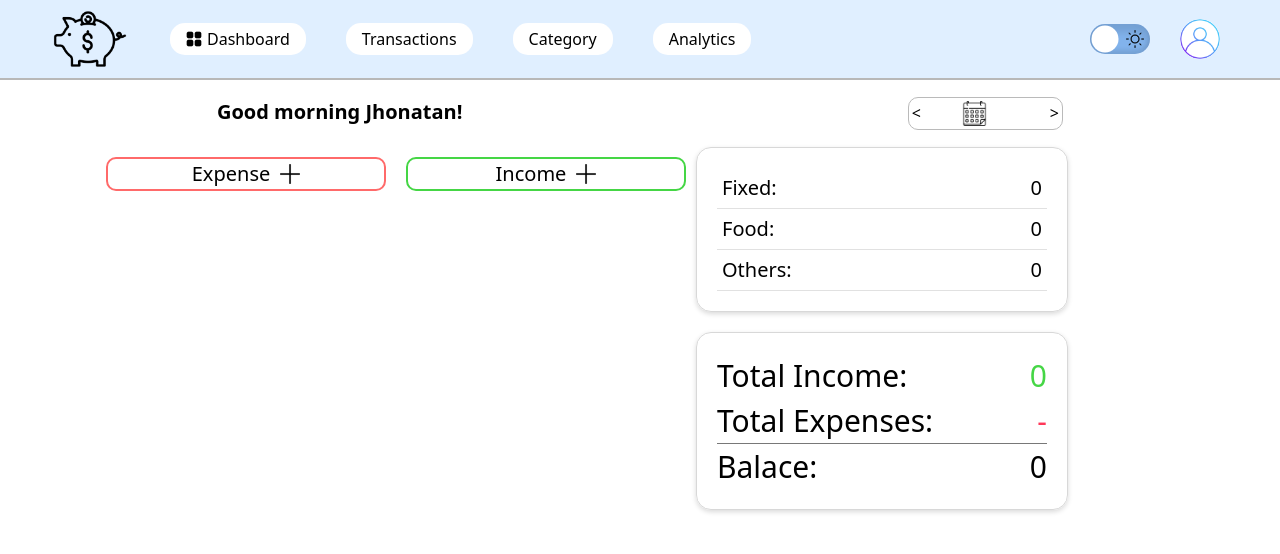
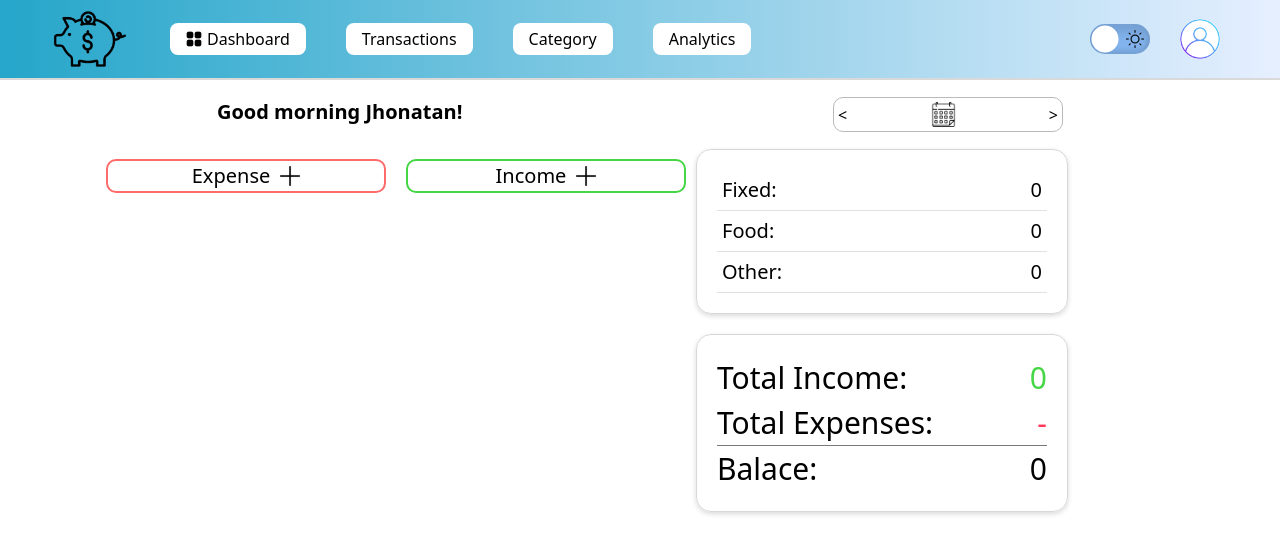
Before and after one commit to jhonatanIto/ExpenseTracker, a React (Vite) app: page / in a window 1280 px wide. Shown: the top 554 px of the page. Built offline with nearby package versions, Linux system fonts and the light colour scheme; no server answers.

Commit message:
images fixed

```diff
--- a/src/App.css
+++ b/src/App.css
@@ -9,8 +9,8 @@
   display: flex;
   align-items: center;
   justify-content: space-between;
-  background-color: #e0efff;
-  border-bottom: 2px solid #b8b8b8;
+  background: linear-gradient(90deg, #25a6ca, #e6efff);
+  border-bottom: 2px solid #d9d9d9;
   height: 80px;
   width: 100%;
 }
@@ -29,7 +29,7 @@
   align-items: center;
   padding: 16px;
   background-color: white;
-  border-radius: 15px;
+  border-radius: 8px;
   height: 20px;
   margin-left: 40px;
   cursor: pointer;
@@ -128,14 +128,19 @@
 }
 .calendarDiv {
   display: flex;
+  justify-content: space-between;
   border: 1px solid rgb(186, 186, 186);
-  padding: 3px;
+  padding: 4px;
+  cursor: default;
   border-radius: 10px;
-  cursor: pointer;
   margin-right: 200px;
+  width: 230px;
 }
 .calendar {
   width: 25px;
+}
+.calendarArrow {
+  cursor: pointer;
 }
 .main {
   display: flex;
@@ -240,6 +245,7 @@
   justify-content: space-around;
   margin-top: 20px;
   width: 200px;
+  position: relative;
 }
 
 .select {
@@ -249,10 +255,11 @@
   cursor: pointer;
 }
 .selectInfo {
-  border-bottom: 1px solid black;
   width: 70px;
   padding: 2px;
   cursor: pointer;
+  position: absolute;
+  right: 178px;
 }
 .buttons {
   border: 1px solid black;
@@ -359,3 +366,11 @@
   padding: 5px;
   border-bottom: 1px solid rgb(225, 225, 225);
 }
+.filterExpense {
+  cursor: pointer;
+  transition: 0.3s;
+}
+
+.filterExpense:hover {
+  color: red;
+}
--- a/src/App.jsx
+++ b/src/App.jsx
@@ -7,6 +7,7 @@ import Calendar from "./components/Calendar";
 import CardInfo from "./components/CardInfo";
 
 function App() {
+  const [month, setMonth] = useState();
   const [cards, setCards] = useState([]);
   const [expenseIncome, setExpenseIncome] = useState("Expense");
   const [modalDisplay, setModalDisplay] = useState("none");
@@ -28,6 +29,7 @@ function App() {
   const [type, setType] = useState("Fixed");
   const [today, setToday] = useState("");
   const [date, setDate] = useState("");
+  const [display, setDisplay] = useState("All");
 
   function closeModal(e) {
     if (e.target.id === "modalBody" || e.target.id === "save") {
@@ -74,9 +76,12 @@ function App() {
 
   return (
     <>
-      <Header />
-      <Calendar today={today} />
+      <Header setDisplay={setDisplay} />
+      <Calendar today={today} month={month} setMonth={setMonth} />
       <Main
+        setDisplay={setDisplay}
+        display={display}
+        setExpenseIncome={setExpenseIncome}
         setType={setType}
         setDate={setDate}
         setEditType={setEditType}
@@ -95,6 +100,7 @@ function App() {
         setModalDisplay={setModalDisplay}
       />
       <Modal
+        expenseIncome={expenseIncome}
         setCurrency={setCurrency}
         setType={setType}
         setAmount={setAmount}
@@ -105,7 +111,6 @@ function App() {
         name={name}
         cards={cards}
         setCards={setCards}
-        expenseIncome={expenseIncome}
         closeModal={closeModal}
         modalDisplay={modalDisplay}
         saveData={saveData}
@@ -114,6 +119,7 @@ function App() {
         today={today}
       />
       <CardInfo
+        expenseIncome={expenseIncome}
         date={date}
         setCardInfoModal={setCardInfoModal}
         setEditType={setEditType}
--- a/src/components/AddContainer.jsx
+++ b/src/components/AddContainer.jsx
@@ -1,4 +1,5 @@
 import Cards from "./Cards";
+import plus from "../assets/plus (1).png";
 
 export default function AddContainer(props) {
   const {
@@ -16,7 +17,9 @@ export default function AddContainer(props) {
     setEditCurrency,
     setEditType,
     setDate,
+    setExpenseIncome,
     setType,
+    display,
   } = props;
 
   return (
@@ -27,7 +30,7 @@ export default function AddContainer(props) {
           id="expense"
           className="addButt gasto"
         >
-          Expense <img className="plus" src="src\assets\plus (1).png" />
+          Expense <img className="plus" src={plus} />
         </button>
         <button
           onClick={() => {
@@ -37,7 +40,7 @@ export default function AddContainer(props) {
           id="income"
           className="addButt renda"
         >
-          Income <img className="plus" src="src\assets\plus (1).png" />
+          Income <img className="plus" src={plus} />
         </button>
       </div>
       <div className="cardsContainer">
--- a/src/components/Calendar.jsx
+++ b/src/components/Calendar.jsx
@@ -1,55 +1,59 @@
+import { useEffect, useState } from "react";
+import calendar from "../assets/calendar.png";
+
 export default function Calendar(props) {
-  const { today } = props;
-  function thisMonth() {
+  const { today, month, setMonth } = props;
+
+  const monthNames = [
+    "January",
+    "February",
+    "March",
+    "April",
+    "May",
+    "June",
+    "July",
+    "August",
+    "September",
+    "October",
+    "November",
+    "December",
+  ];
+
+  function changeMonth(direction) {
+    setMonth((prev) => {
+      let newMonth = prev + direction;
+
+      if (newMonth < 0) newMonth = 11;
+      if (newMonth > 11) newMonth = 0;
+
+      return newMonth;
+    });
+  }
+  useEffect(() => {
+    if (!today) return;
     const date = new Date(today);
-    const month = date.getMonth() + 1;
+    const currMonth = date.getMonth();
 
-    switch (month) {
-      case 1:
-        return "January";
+    setMonth(currMonth);
+  }, [today]);
 
-      case 2:
-        return "February";
-
-      case 3:
-        return "March";
-
-      case 4:
-        return "April";
-
-      case 5:
-        return "May";
-
-      case 6:
-        return "June";
-
-      case 7:
-        return "July";
-
-      case 8:
-        return "August";
-
-      case 9:
-        return "September";
-
-      case 10:
-        return "October";
-
-      case 11:
-        return "November";
-
-      case 12:
-        return "December";
-    }
-  }
   return (
     <div className="calendarContainer">
       <div className="goodMorning">Good morning Jhonatan!</div>
       <div className="calendarDiv">
-        &lt; &nbsp;&nbsp;&nbsp;&nbsp;&nbsp;&nbsp;&nbsp;&nbsp;&nbsp;
-        <img className="calendar" src="src\assets\calendar.png" />
-        &nbsp;&nbsp;&nbsp;&nbsp; {thisMonth()}
-        &nbsp;&nbsp;&nbsp;&nbsp;&nbsp;&nbsp;&nbsp;&nbsp;&nbsp; &gt;
+        <button className="calendarArrow" onClick={() => changeMonth(-1)}>
+          {" "}
+          &lt;{" "}
+        </button>
+        <div className="flex">
+          {" "}
+          <img className="calendar" src={calendar} />
+          <div className="calendarMonth">&nbsp;&nbsp; {monthNames[month]}</div>
+        </div>
+
+        <button className="calendarArrow" onClick={() => changeMonth(1)}>
+          &gt;
+        </button>
       </div>
     </div>
   );
--- a/src/components/Cards.jsx
+++ b/src/components/Cards.jsx
@@ -13,11 +13,24 @@ export default function Cards(props) {
     setEditCurrency,
     setEditType,
     setDate,
+    setExpenseIncome,
+    display,
   } = props;
 
+  let displayThis =
+    display === "All"
+      ? cards
+      : display === "Fixed"
+      ? cards.filter((card) => card.type === "Fixed")
+      : display === "Food"
+      ? cards.filter((card) => card.type === "Food")
+      : display === "Other"
+      ? cards.filter((card) => card.type === "Other")
+      : cards;
+  console.log(display);
   return (
     <>
-      {cards.map((card, index) => {
+      {displayThis.map((card, index) => {
         return (
           <div
             onClick={() => {
@@ -33,6 +46,7 @@ export default function Cards(props) {
               setEditCurrency(card.currency);
               setEditType(card.type);
               setDate(card.date);
+              setExpenseIncome(card.expense);
             }}
             key={index}
             className="cardBox"
--- a/src/components/DarkButton.jsx
+++ b/src/components/DarkButton.jsx
@@ -1,4 +1,6 @@
 import { useEffect, useState } from "react";
+import sun from "../assets/brightness.png";
+import moon from "../assets/night-mode.png";
 
 export default function DarkButton() {
   const [dark, setDark] = useState(false);
@@ -19,8 +21,8 @@ export default function DarkButton() {
   return (
     <div onClick={changeDark} className="darkButtonContainer">
       <i className="darkButtonBall"></i>
-      <img className="darkIcon" src="src\assets\brightness.png" />
-      <img className="moonIcon" src="src\assets\night-mode.png" />
+      <img className="darkIcon" src={sun} />
+      <img className="moonIcon" src={moon} />
     </div>
   );
 }
--- a/src/components/Header.jsx
+++ b/src/components/Header.jsx
@@ -1,20 +1,23 @@
 import DarkButton from "./DarkButton";
 import Tabs from "./Tabs";
+import logo from "../assets/dollar.png";
+import profile from "../assets/6681204.png";
 
-export default function Header() {
+export default function Header(props) {
+  const { setDisplay } = props;
   return (
     <div className="header">
       <div className="tabsContainer">
         <div>
-          <img className="pig" src="src\assets\dollar.png" alt="" />
+          <img className="pig" src={logo} alt="" />
         </div>
-        <Tabs />
+        <Tabs {...props} />
       </div>
 
       <div className="rightSideHeader">
         <DarkButton />
         <div>
-          <img className="profileContainer" src="src\assets\6681204.png" />
+          <img className="profileContainer" src={profile} />
         </div>
       </div>
     </div>
--- a/src/components/Main.jsx
+++ b/src/components/Main.jsx
@@ -16,8 +16,10 @@ export default function Main(props) {
     setEditAmount,
     setEditCurrency,
     setEditType,
-    setDate,
     setType,
+    setExpenseIncome,
+    display,
+    setDisplay,
   } = props;
   return (
     <div className="main">
--- a/src/components/Tabs.jsx
+++ b/src/components/Tabs.jsx
@@ -1,4 +1,8 @@
-export default function Tabs() {
+import dash from "../assets/dashboards.png";
+
+export default function Tabs(props) {
+  const { setDisplay } = props;
+
   const tabs = ["Dashboard", "Transactions", "Category", "Analytics"];
 
   return (
@@ -6,9 +10,8 @@ export default function Tabs() {
       {tabs.map((tab, index) => {
         if (tab === "Dashboard") {
           return (
-            <div key={index} className="tab">
-              <img className="dashBoardIcon" src="src\assets\dashboards.png" />{" "}
-              {tab}
+            <div onClick={() => setDisplay("All")} key={index} className="tab">
+              <img className="dashBoardIcon" src={dash} /> {tab}
             </div>
           );
         } else {
--- a/src/components/TotalMenu.jsx
+++ b/src/components/TotalMenu.jsx
@@ -1,5 +1,5 @@
 export default function TotalMenu(props) {
-  const { cards } = props;
+  const { cards, setDisplay } = props;
   let expense = cards.filter((card) => card.expense === "Expense");
   let income = cards.filter((card) => card.expense === "Income");
   let fixed = cards.filter((card) => card.type === "Fixed");
@@ -24,17 +24,33 @@ export default function TotalMenu(props) {
   return (
     <div className="totalContainer">
       <div className="totalInfoContainer">
-        <div className="moreInfo">
+        <div
+          onClick={() => setDisplay("Fixed")}
+          className="moreInfo filterExpense"
+        >
           Fixed:
-          <div>{Number(fixedTotal).toLocaleString("en-US")}</div>
+          <button onClick={() => setDisplay("Fixed")} className="filterExpense">
+            {Number(fixedTotal).toLocaleString("en-US")}
+          </button>
         </div>
-        <div className="moreInfo">
+        <div
+          onClick={() => setDisplay("Food")}
+          className="moreInfo filterExpense"
+        >
           Food:
-          <div> {Number(foodTotal).toLocaleString("en-US")}</div>
+          <button onClick={() => setDisplay("Food")} className="filterExpense">
+            {" "}
+            {Number(foodTotal).toLocaleString("en-US")}
+          </button>
         </div>
-        <div className="moreInfo">
-          Others:
-          <div>{Number(otherTotal).toLocaleString("en-US")}</div>
+        <div
+          onClick={() => setDisplay("Other")}
+          className="moreInfo filterExpense"
+        >
+          Other:
+          <button onClick={() => setDisplay("Other")} className="filterExpense">
+            {Number(otherTotal).toLocaleString("en-US")}
+          </button>
         </div>
       </div>
       <div className="totalBox">
```
Also changed, not shown: src/components/CardInfo.jsx (+5 -14 lines), src/components/Modal.jsx (+1 -13 lines).
